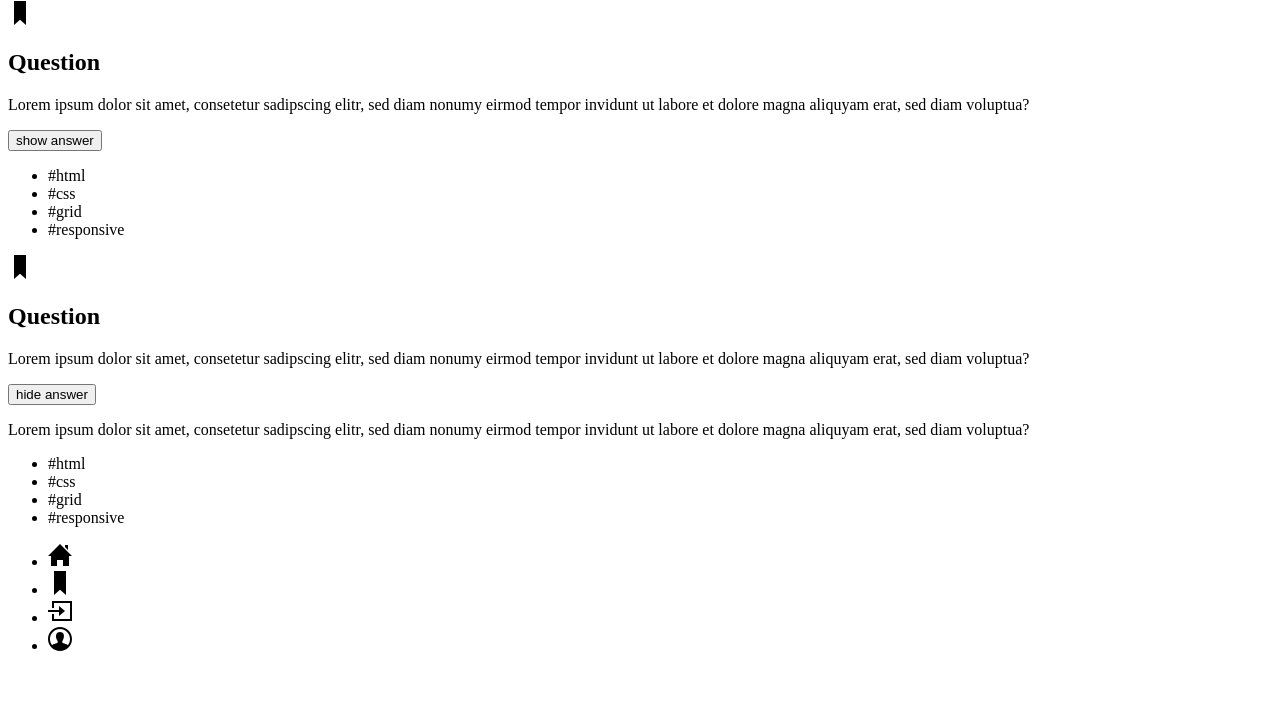
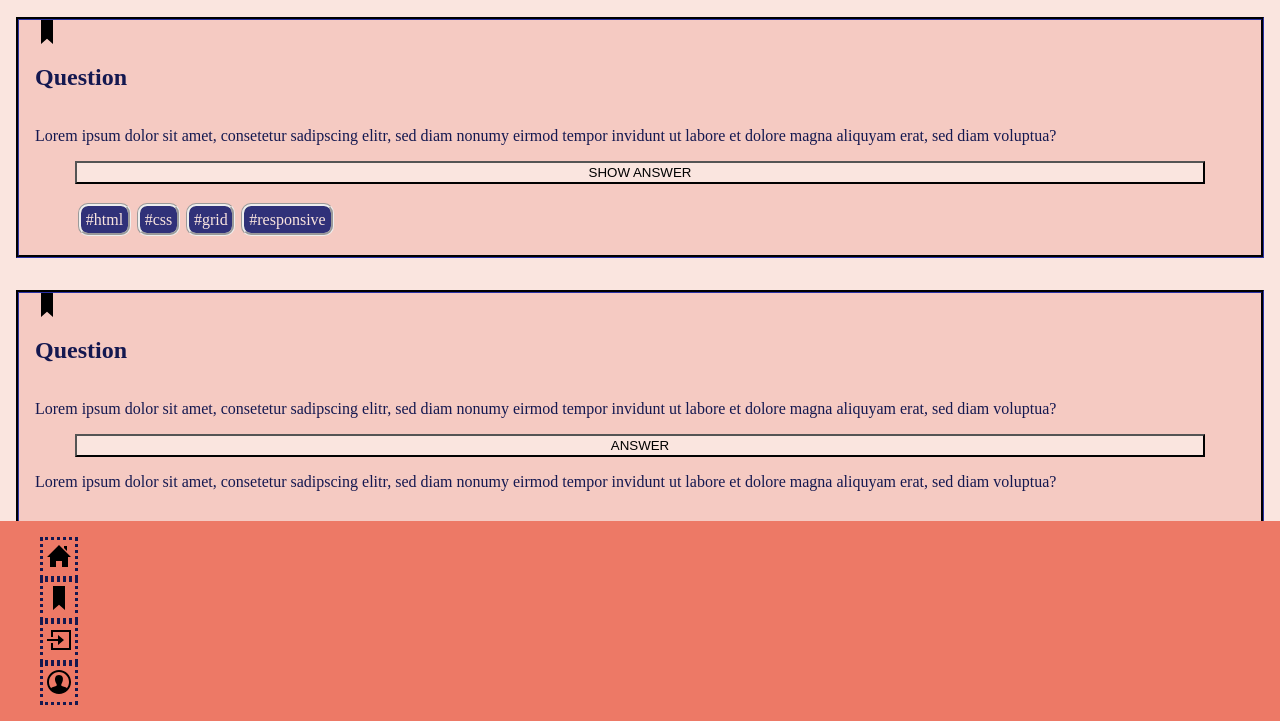
Before and after one commit to julialoeschel/quiz-app, a plain HTML site: page index.html in a window 1280 px wide. Shown: the part 79-800 px from the top of the page. Drawn offline with Linux system fonts and the light colour scheme.

Commit message:
Styled mainpage

```diff
--- a/index.html
+++ b/index.html
@@ -7,12 +7,9 @@
     <title>Document</title>
     <link rel="stylesheet" href="styles/index.css" />
   </head>
-  <body></body>
-</html>
-<body>
-  <h1>Quiz-App</h1>
-
-  <div>
+  <header class="headderspace"><h1 class="headline">Quiz-App</h1></header>
+  <body class="body">
+    <div class="card-set">
       <svg
         xmlns="http://www.w3.org/2000/svg"
         width="24"
@@ -21,23 +18,22 @@
       >
         <path d="M18 24l-6-5.269-6 5.269v-24h12v24z" />
       </svg>
-    <h2>Question</h2>
-    <p>
+      <h2 class="bold">Question</h2>
+      <p class="blocksatz">
         Lorem ipsum dolor sit amet, consetetur sadipscing elitr, sed diam nonumy
         eirmod tempor invidunt ut labore et dolore magna aliquyam erat, sed diam
         voluptua?
       </p>
-    <button type="button">show answer</button>
-    <ul>
-      <li>#html</li>
-      <li>#css</li>
-      <li>#grid</li>
-      <li>#responsive</li>
+      <button class="button" type="button">show answer</button>
+      <ul class="ul-card">
+        <li class="tag">#html</li>
+        <li class="tag">#css</li>
+        <li class="tag">#grid</li>
+        <li class="tag">#responsive</li>
       </ul>
     </div>
     <!--KLICK ANSWER-->
-
-  <div>
+    <div class="card-set">
       <svg
         xmlns="http://www.w3.org/2000/svg"
         width="24"
@@ -46,29 +42,29 @@
       >
         <path d="M18 24l-6-5.269-6 5.269v-24h12v24z" />
       </svg>
-    <h2>Question</h2>
-    <p>
+      <h2 class="bold">Question</h2>
+      <p class="blocksatz">
         Lorem ipsum dolor sit amet, consetetur sadipscing elitr, sed diam nonumy
         eirmod tempor invidunt ut labore et dolore magna aliquyam erat, sed diam
         voluptua?
       </p>
-    <button type="button">hide answer</button>
-    <p>
+      <button class="button" type="button">answer</button>
+      <p class="blocksatz">
         Lorem ipsum dolor sit amet, consetetur sadipscing elitr, sed diam nonumy
         eirmod tempor invidunt ut labore et dolore magna aliquyam erat, sed diam
         voluptua?
       </p>
-    <ul>
-      <li>#html</li>
-      <li>#css</li>
-      <li>#grid</li>
-      <li>#responsive</li>
+      <ul class="ul-card">
+        <li class="tag">#html</li>
+        <li class="tag">#css</li>
+        <li class="tag">#grid</li>
+        <li class="tag">#responsive</li>
       </ul>
     </div>
-
-  <nav>
+  </body>
+  <nav class="nav">
     <ul>
-      <li>
+      <li class="homebutton">
         <svg
           xmlns="http://www.w3.org/2000/svg"
           width="24"
@@ -80,7 +76,7 @@
           />
         </svg>
       </li>
-      <li>
+      <li class="homebutton">
         <svg
           xmlns="http://www.w3.org/2000/svg"
           width="24"
@@ -90,7 +86,7 @@
           <path d="M18 24l-6-5.269-6 5.269v-24h12v24z" />
         </svg>
       </li>
-      <li>
+      <li class="homebutton">
         <svg
           width="24"
           height="24"
@@ -103,18 +99,9 @@
           />
         </svg>
       </li>
-      <li>
-        <svg
-          xmlns="http://www.w3.org/2000/svg"
-          width="24"
-          height="24"
-          viewBox="0 0 24 24"
-        >
-          <path
-            d="M12 0c-6.627 0-12 5.373-12 12s5.373 12 12 12 12-5.373 12-12-5.373-12-12-12zm7.753 18.305c-.261-.586-.789-.991-1.871-1.241-2.293-.529-4.428-.993-3.393-2.945 3.145-5.942.833-9.119-2.489-9.119-3.388 0-5.644 3.299-2.489 9.119 1.066 1.964-1.148 2.427-3.393 2.945-1.084.25-1.608.658-1.867 1.246-1.405-1.723-2.251-3.919-2.251-6.31 0-5.514 4.486-10 10-10s10 4.486 10 10c0 2.389-.845 4.583-2.247 6.305z"
-          />
-        </svg>
+      <li class="homebutton">
+        <img src="Layout/profile.svg" alt="" />
       </li>
     </ul>
   </nav>
-</body>
+</html>
--- a/styles/index.css
+++ b/styles/index.css
@@ -0,0 +1,89 @@
+* {
+  box-sizing: border-box;
+}
+
+.body {
+  margin: 0;
+  background-color: #fae5df;
+  color: #141850;
+  display: flex;
+  flex-direction: column;
+}
+.headline {
+  background-color: #ed7966;
+  position: fixed;
+  width: 100%;
+  display: flex;
+  top: 0;
+  justify-content: center;
+  height: 1.4em;
+  align-items: center;
+  font-family: calibri;
+}
+
+.headderspace {
+  margin-top: 5em;
+}
+
+.card-set {
+  background-color: #f5cac2;
+  margin-top: 3em;
+  border-style: groove;
+  border-color: #141850;
+  margin: 1em;
+  padding-left: 1em;
+  padding-right: 1em;
+  display: flex;
+  flex-direction: column;
+}
+
+.button {
+  justify-content: center;
+  background-color: #fae5df;
+  margin-left: 3em;
+  margin-right: 3em;
+  padding: 2px;
+  text-transform: uppercase;
+}
+
+.ul-card {
+  list-style: none;
+  display: flex;
+  flex-wrap: wrap;
+  justify-content: flex-start;
+  overflow: hidden;
+}
+
+.tag {
+  padding: 3px;
+  border-style: groove;
+  padding: 0.3em;
+  border-radius: 10px;
+  margin: 3px;
+  background-color: #303179;
+  color: #fae5df;
+}
+
+.bold {
+  font-weight: bold;
+}
+.blocksatz {
+  text-align: justify;
+}
+
+.nav {
+  display: flex;
+  position: fixed;
+  background-color: #ed7966;
+  bottom: 0px;
+  column-gap: 10px;
+  width: 100%;
+}
+
+.homebutton {
+  color: #141850;
+  list-style: none;
+
+  padding: 4px;
+  border-style: dotted;
+}
```
Also changed, not shown: Layout/profile.svg (added). Lines whose indentation alone changed are shown as unchanged.
